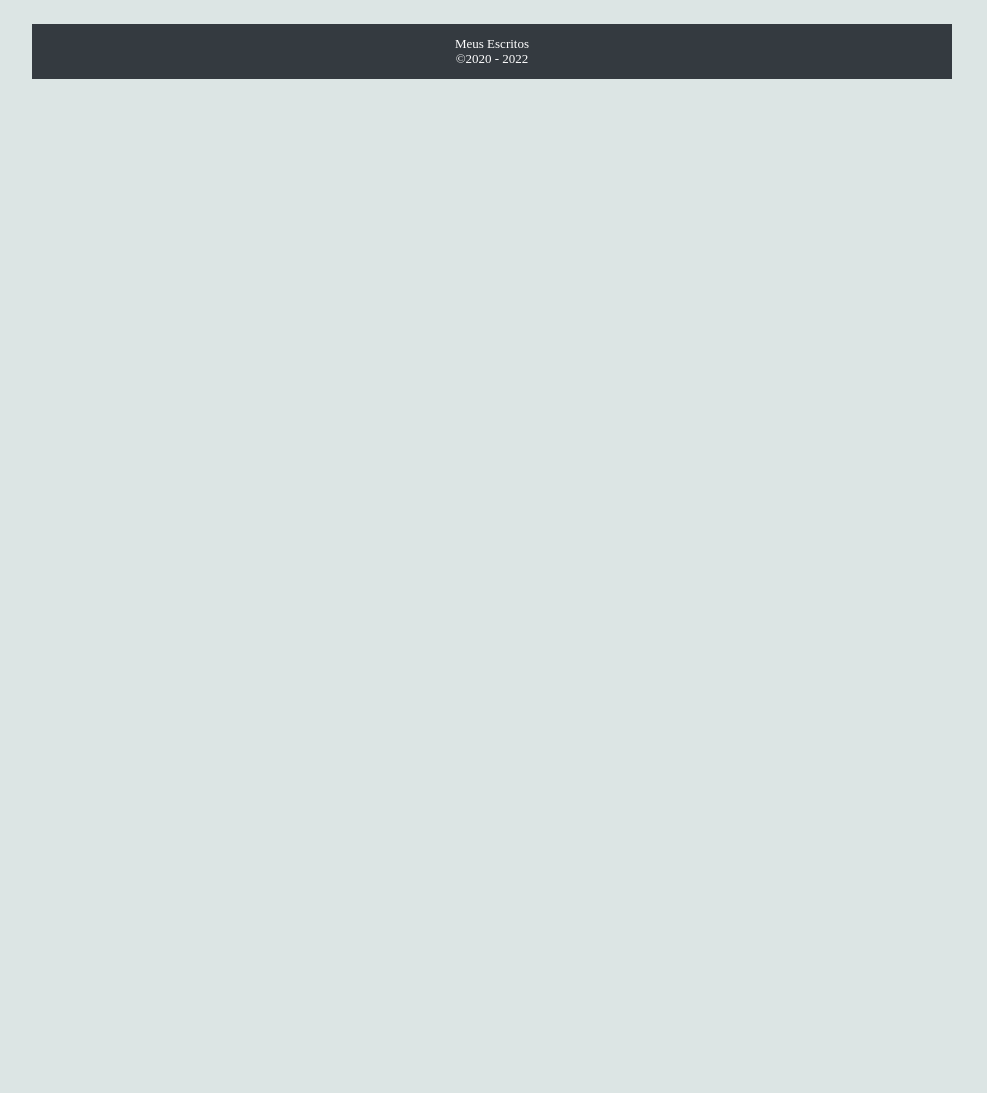
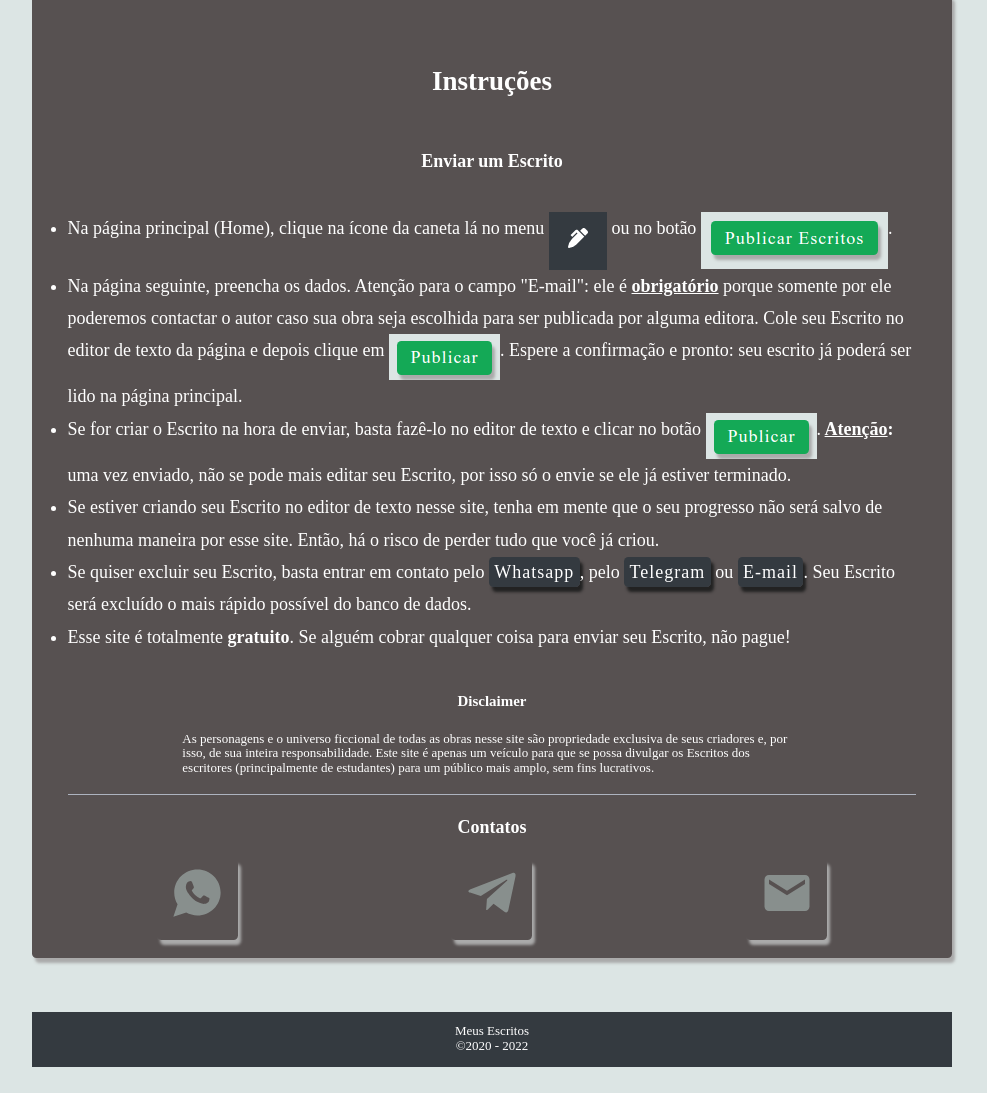
Before and after one commit to jcgsr/jan-MeusEscritos, a Gatsby site: page /info in a window 1280 px wide. Shown: the part 210-1303 px from the top of the page, without its empty margins (148-1135 px from the left). Before the commit the page ends 800 px from the top, so only its background shows below. Built offline with nearby package versions, Linux system fonts and the light colour scheme; Gatsby itself is replaced by a stand-in of ours.

Commit message:
info page

```diff
--- a/package.json
+++ b/package.json
@@ -26,8 +26,7 @@
     "react-helmet": "^6.1.0",
     "react-hot-toast": "^2.1.1",
     "react-icons": "^4.3.1",
-    "react-spinners": "^0.11.0",
-    "yup": "^0.32.11"
+    "react-spinners": "^0.11.0"
   },
   "devDependencies": {
     "prettier": "^2.5.1"
--- a/src/components/header.js
+++ b/src/components/header.js
@@ -25,7 +25,7 @@ const Header = ({ siteTitle }) => {
           }`}
         >
           <ul className="links">
-            <Link to="info">
+            <Link to="/info">
               <MdInfo />
             </Link>
             <Link to="/escritos">
--- a/src/components/layout.css
+++ b/src/components/layout.css
@@ -81,6 +81,12 @@ h1,
 h2 {
   margin: 1.5rem auto;
   padding: 1.5rem;
+  text-align: center;
+}
+
+h4,
+h5 {
+  margin: 1.2rem auto;
   text-align: center;
 }
 
@@ -211,6 +217,26 @@ button:hover,
   box-shadow: var(--shadow-2);
 }
 
+.info-links {
+  cursor: pointer;
+  appearance: none;
+  background-color: var(--secondary);
+  color: var(--white);
+  border: none;
+  text-decoration: none;
+  border-radius: var(--borderRadius);
+  letter-spacing: var(--letterSpacing);
+  padding: 0.3rem;
+  box-shadow: var(--shadow-2);
+  transition: var(--transition);
+  text-align: center;
+}
+
+.info-links:hover {
+  background-color: var(--white);
+  color: var(--secondary);
+}
+
 button a {
   text-decoration: none;
 }
@@ -245,7 +271,8 @@ footer {
     width: 90%;
   }
 }
-#obras {
+#obras,
+.info {
   background-color: var(--fouth);
   color: var(--white);
   text-align: left;
@@ -253,9 +280,19 @@ footer {
   border-radius: var(--borderRadius);
   box-shadow: var(--shadow-1);
 }
+
+.info ul {
+  padding: 1rem 1rem;
+  line-height: 1.8rem;
+}
 .spinner {
   margin: 5rem auto;
   text-align: center;
+}
+.info p {
+  font-size: small;
+  width: 70%;
+  margin: 0 auto;
 }
 
 hr {
@@ -301,3 +338,18 @@ hr {
 #readmore:hover {
   background-color: rgba(125, 42, 42, 0.9);
 }
+
+.contatos {
+  display: flex;
+  flex-direction: row;
+  justify-items: space-between;
+  justify-content: space-around;
+}
+.contatos button {
+  background-color: transparent;
+}
+
+.contatos a {
+  color: var(--ice);
+  font-size: 3rem;
+}
--- a/src/pages/escritos.js
+++ b/src/pages/escritos.js
@@ -43,7 +43,7 @@ const Escritos = () => {
     let emailValid = /^[a-zA-Z0-9.!#$%&'*+\/=?^_`{|}~-]+@[a-zA-Z0-9](?:[a-zA-Z0-9-]{0,61}[a-zA-Z0-9])?(?:\.[a-zA-Z0-9](?:[a-zA-Z0-9-]{0,61}[a-zA-Z0-9])?)*$/;
     e.preventDefault();
 
-    if (email.length === 0) {
+    if (!email) {
       toast.error("O campo e-mail tem que ser preenchido!");
       return;
     } else if (emailValid.test(email) === false) {
@@ -118,7 +118,7 @@ const Escritos = () => {
             onChange={newContent => {}}
           />
           <button type="submit" className="btn" onClick={handleInsert}>
-            publicar escrito
+            publicar
           </button>
         </form>
       </section>
--- a/src/pages/info.js
+++ b/src/pages/info.js
@@ -3,11 +3,143 @@ import React from "react";
 import Layout from "../components/layout";
 import Seo from "../components/seo";
 
+import { FaTelegramPlane } from "react-icons/fa";
+import { IoLogoWhatsapp } from "react-icons/io";
+import { MdEmail } from "react-icons/md";
+
+import { StaticImage } from "gatsby-plugin-image";
+
 const Info = () => {
   return (
     <Layout>
-      <Seo title="Página de informações" />
+      <Seo title="Info" />
       <h1>Informações</h1>
+      <section className="info">
+        <h2>Instruções</h2>
+        <h4>Enviar um Escrito</h4>
+        <ul>
+          <li>
+            Na página principal (Home), clique na ícone da caneta lá no menu{" "}
+            <StaticImage
+              src="../images/caneta.png"
+              quality={95}
+              alt="caneta para publicar escrito"
+              layout="constrained"
+              placeholder="blurred"
+            />{" "}
+            ou no botão{" "}
+            <StaticImage
+              src="../images/publicar.png"
+              quality={95}
+              alt="caneta para publicar escrito"
+              layout="constrained"
+              placeholder="blurred"
+            />
+            .
+          </li>
+          <li>
+            Na página seguinte, preencha os dados. Atenção para o campo
+            "E-mail": ele é{" "}
+            <strong>
+              <u>obrigatório</u>
+            </strong>{" "}
+            porque somente por ele poderemos contactar o autor caso sua obra
+            seja escolhida para ser publicada por alguma editora. Cole seu
+            Escrito no editor de texto da página e depois clique em{" "}
+            <StaticImage
+              src="../images/publicar2.png"
+              quality={95}
+              alt="caneta para publicar escrito"
+              layout="constrained"
+              placeholder="blurred"
+            />
+            . Espere a confirmação e pronto: seu escrito já poderá ser lido na
+            página principal.
+          </li>
+          <li>
+            Se for criar o Escrito na hora de enviar, basta fazê-lo no editor de
+            texto e clicar no botão{" "}
+            <StaticImage
+              src="../images/publicar2.png"
+              quality={95}
+              alt="caneta para publicar escrito"
+              layout="constrained"
+              placeholder="blurred"
+            />
+            .
+            <strong>
+              {" "}
+              <u>Atenção</u>:
+            </strong>{" "}
+            uma vez enviado, não se pode mais editar seu Escrito, por isso só o
+            envie se ele já estiver terminado.
+          </li>
+          <li>
+            Se estiver criando seu Escrito no editor de texto nesse site, tenha
+            em mente que o seu progresso não será salvo de nenhuma maneira por
+            esse site. Então, há o risco de perder tudo que você já criou.
+          </li>
+          <li>
+            Se quiser excluir seu Escrito, basta entrar em contato pelo{" "}
+            <a
+              className="info-links"
+              href="https://api.whatsapp.com/send?phone=5579988284730&text=Opa! Gostaria de falar sobre Meus Escritos."
+              target="blank"
+            >
+              Whatsapp
+            </a>
+            , pelo{" "}
+            <a
+              className="info-links"
+              href="https://telegram.me/jcgsr"
+              target="blank"
+            >
+              Telegram
+            </a>{" "}
+            ou{" "}
+            <a className="info-links" href="mailto:cabralguerra@gmail.com">
+              E-mail
+            </a>
+            . Seu Escrito será excluído o mais rápido possível do banco de
+            dados.
+          </li>
+          <li>
+            Esse site é totalmente <strong>gratuito</strong>. Se alguém cobrar
+            qualquer coisa para enviar seu Escrito, não pague!
+          </li>
+        </ul>
+
+        <h5>Disclaimer</h5>
+        <p>
+          As personagens e o universo ficcional de todas as obras nesse site são
+          propriedade exclusiva de seus criadores e, por isso, de sua inteira
+          responsabilidade. Este site é apenas um veículo para que se possa
+          divulgar os Escritos dos escritores (principalmente de estudantes)
+          para um público mais amplo, sem fins lucrativos.
+        </p>
+        <hr />
+        <h4>Contatos</h4>
+        <section className="contatos">
+          <button>
+            <a
+              href="https://api.whatsapp.com/send?phone=5579988284730&text=Opa! Gostaria de falar sobre Meus Escritos."
+              target="blank"
+            >
+              <IoLogoWhatsapp />
+            </a>
+          </button>{" "}
+          <button>
+            <a href="https://telegram.me/jcgsr" target="blank">
+              <FaTelegramPlane />
+            </a>
+          </button>{" "}
+          <button>
+            <a href="mailto:cabralguerra@gmail.com">
+              <MdEmail />
+            </a>
+          </button>
+        </section>
+      </section>
     </Layout>
   );
 };
```
Also changed, not shown: src/pages/using-typescript.tsx (deleted, +0 -50 lines), src/images/caneta.png (added), src/images/publicar.png (added), src/images/publicar2.png (added), 1 other file.
